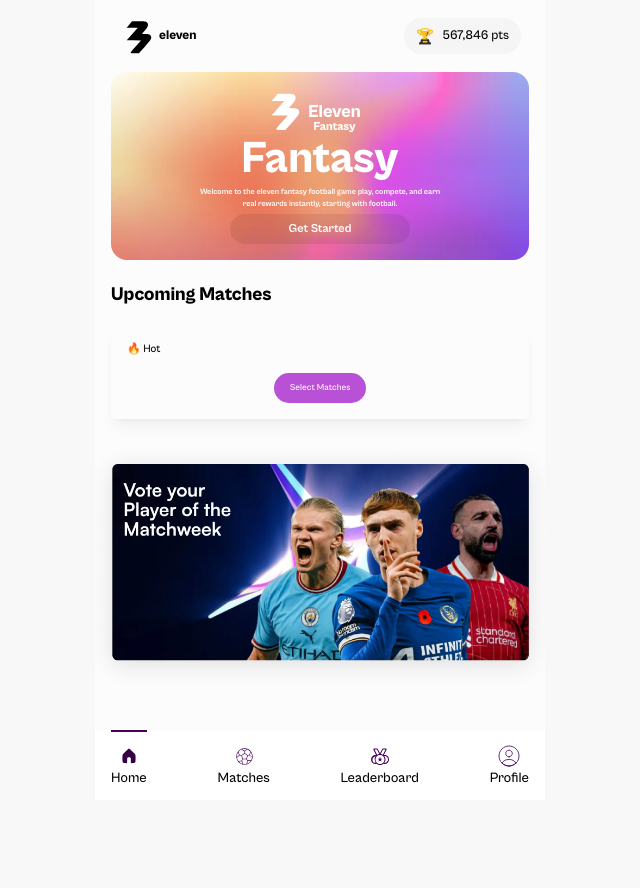
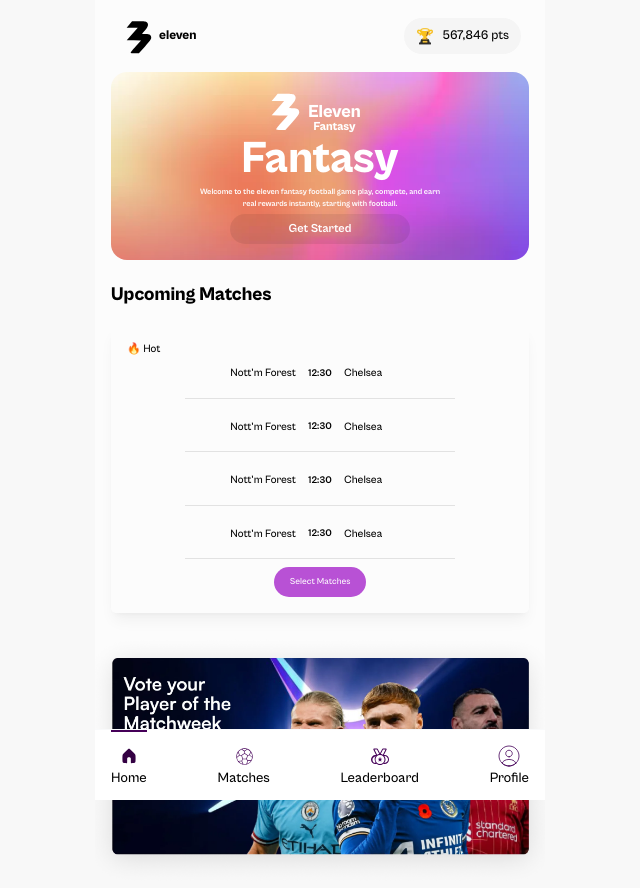
Before and after one commit to Eleven-Fantasy/webapp, a Next.js app: page /home in a window 1280 px wide. Shown: the whole page, without its empty margins (320-960 px from the left). Before the commit the page ends 800 px from the top, so only its background shows below. Built offline with nearby package versions, Linux system fonts and the light colour scheme.

Commit message:
fix: UCM

```diff
--- a/src/components/UpcomingMatches.tsx
+++ b/src/components/UpcomingMatches.tsx
@@ -1,4 +1,27 @@
 import React from "react";
+
+const MATCHES = [
+    {
+        home: "Nott'm Forest",
+        away: "Chelsea",
+        time: "12:30",
+    },
+    {
+        home: "Nott'm Forest",
+        away: "Chelsea",
+        time: "12:30",
+    },
+    {
+        home: "Nott'm Forest",
+        away: "Chelsea",
+        time: "12:30",
+    },
+    {
+        home: "Nott'm Forest",
+        away: "Chelsea",
+        time: "12:30",
+    },
+];
 
 const UpcomingMatches = () => {
     return (
@@ -6,7 +29,27 @@ const UpcomingMatches = () => {
             <p className="text-[19px] font-[800]">Upcoming Matches</p>
             <div className="content w-full p-[1rem] rounded-[5px] shadow-lg shadow-black/5 flex flex-col gap-2">
                 <p className="text-[11px] font-[500]">🔥 Hot</p>
-                <div className="matches"></div>
+                <div className="matches flex flex-col gap-5">
+                    {MATCHES.map((match, index) => (
+                        <div>
+                            <div
+                                key={index}
+                                className="match flex gap-[0.5rem] items-center justify-center text-[11px] font-[500] font-satoshi"
+                            >
+                                <div className="flex-[1] flex justify-end">
+                                    <p>{match.home}</p>
+                                </div>
+                                <p className="w-[2rem] text-center text-[10px] font-[700]">
+                                    {match.time}
+                                </p>
+                                <div className="flex-[1]">
+                                    <p>{match.away}</p>
+                                </div>
+                            </div>
+                            <div className="w-[70%] mx-auto mt-4 border-b border-secondary/10"></div>
+                        </div>
+                    ))}
+                </div>
                 <button className="rounded-full bg-accent px-[1rem] self-center py-[0.5rem] text-[9px] text-white font-[500]">
                     Select Matches
                 </button>
```
